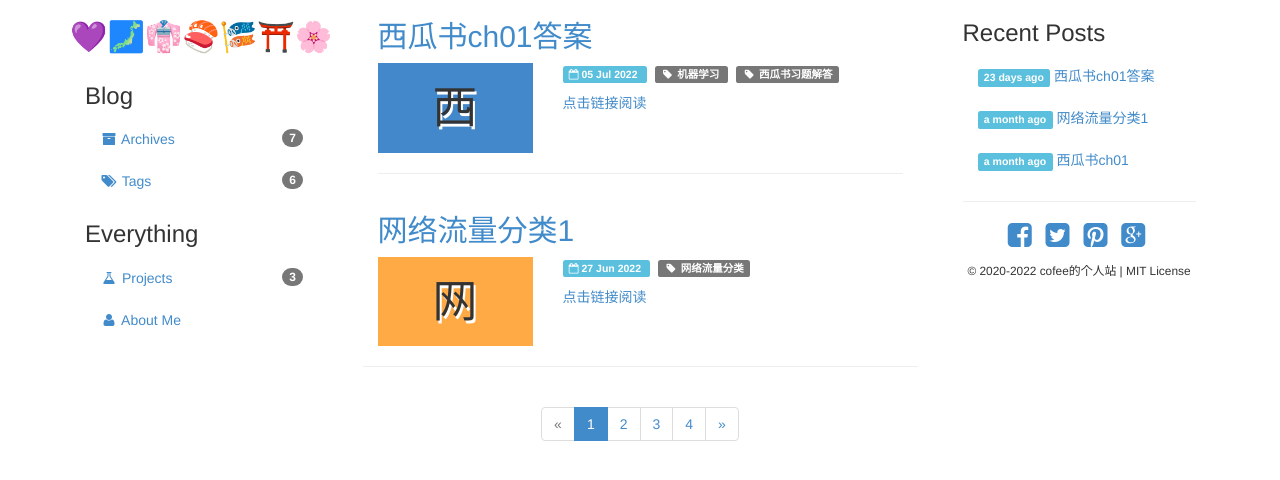
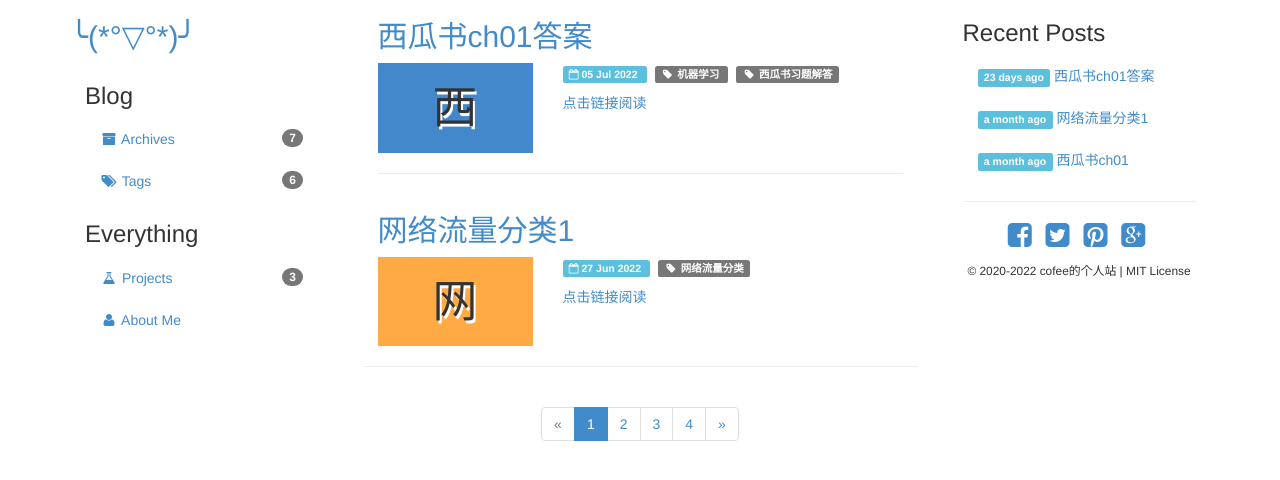
Before and after one commit to blog666/blog666.github.io, a Jekyll site: the page built from index.html, in a window 1280 px wide. Shown: the top 480 px of the page. Built offline with Jekyll 4.4.1, drawn with Linux system fonts in a browser that asks for light colours; the list of posts is cut into pages by our own code.

Commit message:
2022728-2

```diff
--- a/_config.yml
+++ b/_config.yml
@@ -1,6 +1,6 @@
 # user variables, change this to make custom site.
 
-name: 💜🗾👘🍣🎏⛩️🌸
+name: ╰(*°▽°*)╯
 desc: Yet another simple theme for Jekyll.
 author:
   name: cofee的个人站
```
